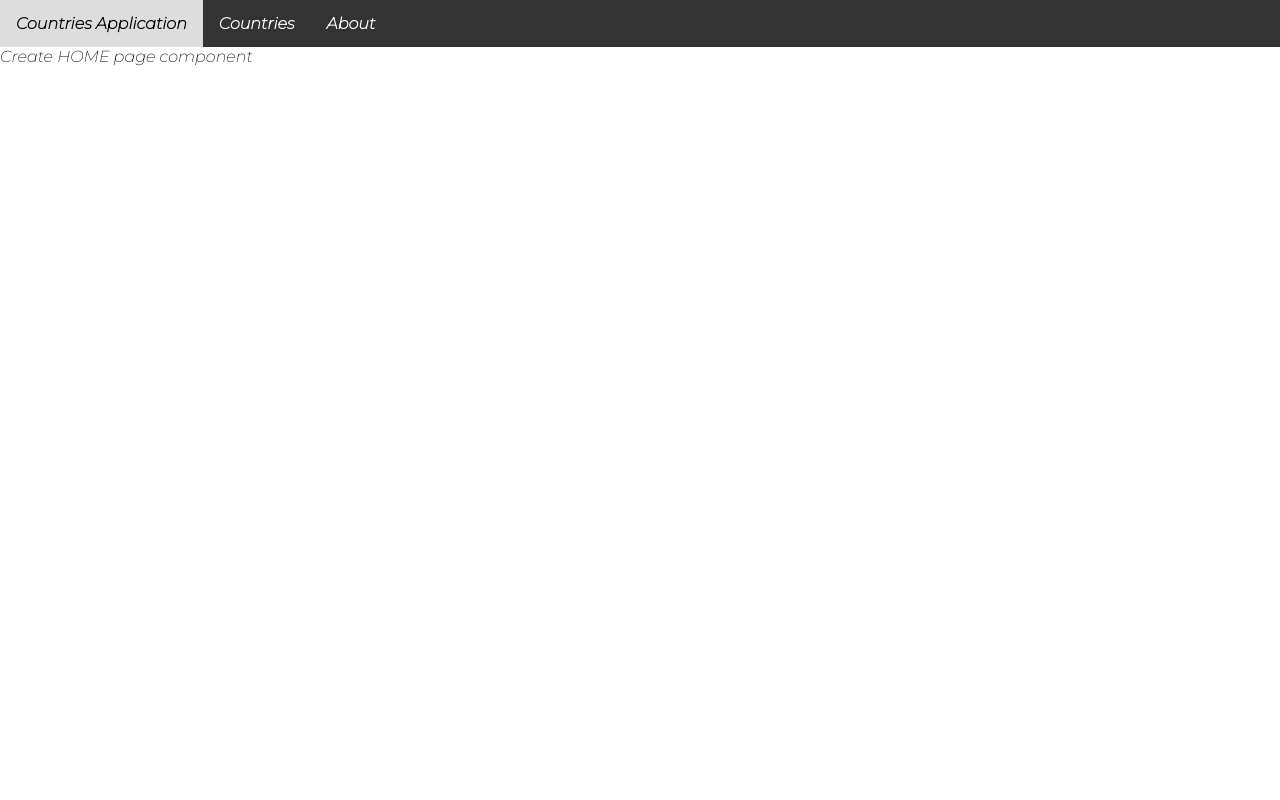
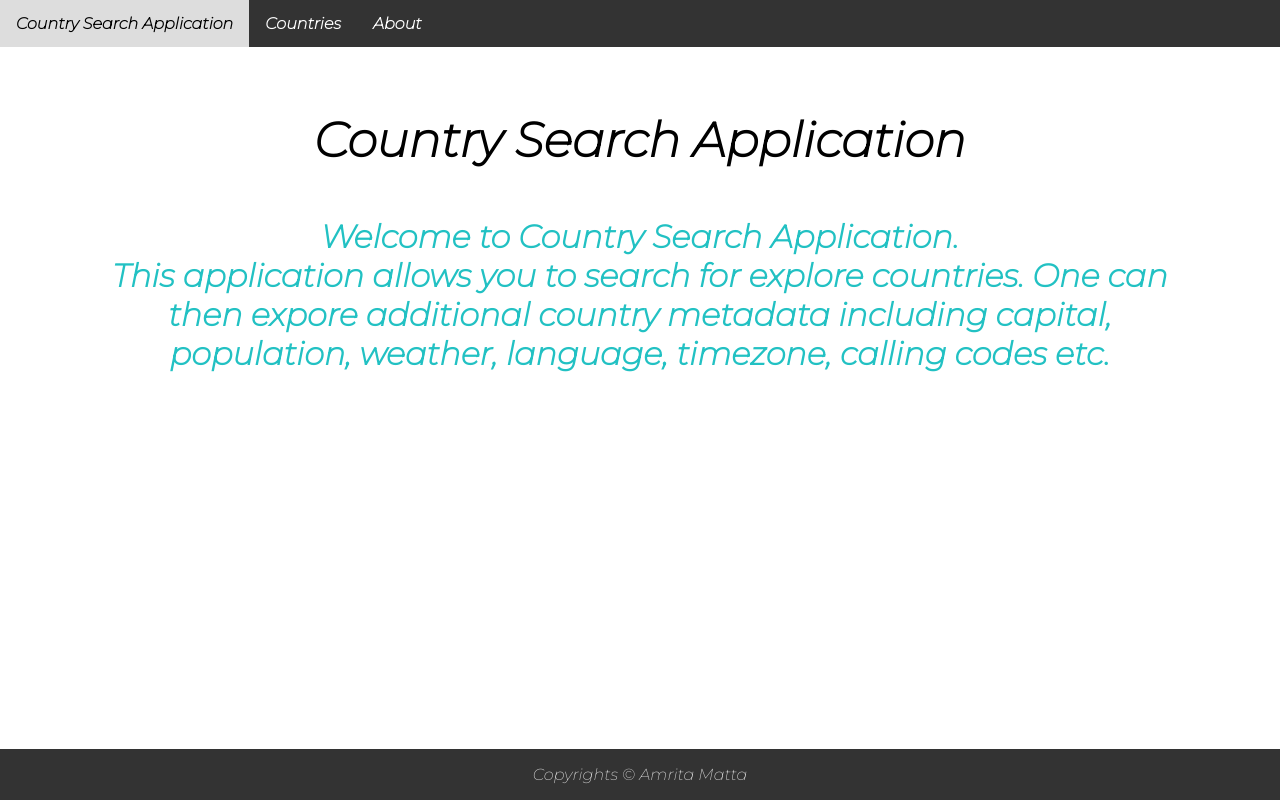
Before and after one commit to a-matta/countries, a React (Create React App) app: page / in a window 1280 px wide. Built offline with nearby package versions, Linux system fonts and the light colour scheme; no server answers.

Commit message:
styled card for country details

```diff
--- /dev/null
+++ b/src/About.js
@@ -0,0 +1,15 @@
+import React from "react";
+
+const About = () => {
+  return (
+    <div className="centered-div-content">
+      <cite>
+        This was done as an assignment for Business College Helsinki. It
+        utilizes ReactJS, React Router, Axios and is written in vanilla
+        JavaScript.
+      </cite>
+    </div>
+  );
+};
+
+export default About;
--- a/src/App.js
+++ b/src/App.js
@@ -4,6 +4,9 @@ import axios from "axios";
 import Header from "./Header";
 
 import { BrowserRouter, Switch, Route } from "react-router-dom";
+import Home from "./Home";
+import About from "./About";
+import Footer from "./Footer";
 
 const App = () => {
   const [data, setData] = useState([]);
@@ -34,10 +37,10 @@ const App = () => {
         <Header />
         <Switch>
           <Route exact path="/">
-            <div>Create HOME page component</div>
+            <Home />
           </Route>
           <Route exact path="/about">
-            <div>Create ABOUT page component</div>
+            <About />
           </Route>
           <Route
             path="/countries"
@@ -50,6 +53,7 @@ const App = () => {
             )}
           />
         </Switch>
+        <Footer />
       </BrowserRouter>
     </div>
   );
--- a/src/CountryDetail.js
+++ b/src/CountryDetail.js
@@ -8,7 +8,7 @@ import axios from "axios";
 const CountryDetail = ({ results }) => {
   let { capital } = useParams();
   let history = useHistory();
-  const [weather, setWeather] = useState([]);
+  const [weather, setWeather] = useState(null);
 
   useEffect(() => {
     axios
@@ -26,10 +26,31 @@ const CountryDetail = ({ results }) => {
   }
 
   return (
-    <div>
-      <div>{capital}</div>
+    <div className="country-detail">
+      <div className="country-detail-content">
+        <h1>{country.name}</h1>
+        {weather && (
           <p>
-        {country.languages.length > 1 ? "Languages: " : "Language: "}
+            The weather in capital <strong>{country.capital}</strong> at the
+            moment is:{weather.main.temp} degrees.
+            <img
+              src={`http://openweathermap.org/img/wn/${weather.weather[0].icon}@2x.png`}
+              alt={weather.weather[0].description}
+              className="weatherImg"
+            />
+            <p>
+              TimeZone:{country.timezones}
+              {country.timezones.map((time) => time.name).join(", ")}
+            </p>
+            <p>Calling Codes:{country.callingCodes}</p>
+            <p>Region:{country.region}</p>
+            <p>Time Zone:{weather.timezone}</p>
+          </p>
+        )}
+        <p>
+          {country.languages.length > 1
+            ? "Languages Spoken: "
+            : "Language Spoken: "}
           {country.languages.map((l) => l.name).join(", ")}
         </p>
         {country.currencies.length > 0 && (
@@ -38,14 +59,11 @@ const CountryDetail = ({ results }) => {
             {country.currencies.map((curr) => curr.name).join(", ")}
           </p>
         )}
-      <p>Population: {easyNumberFormatter.formatNumber(country.population)}</p>;
         <p>
-        TimeZone:{country.timezones}
-        {country.timezones.map((time) => time.name).join(", ")}
+          Population: {easyNumberFormatter.formatNumber(country.population)}
         </p>
-      <p>Calling Codes:{country.callingCodes}</p>
-      <p>Region:{country.region}</p>
-      <p>{JSON.stringify(weather, null, 4)}</p>
+        ;
+      </div>
     </div>
   );
 };
--- a/src/Header.js
+++ b/src/Header.js
@@ -3,7 +3,7 @@ import React from "react";
 const Header = () => {
   return (
     <div className="navbar">
-      <a href="/">Countries Application</a>
+      <a href="/">Country Search Application</a>
       <a href="/countries">Countries</a>
       <a href="/about">About</a>
     </div>
--- a/src/Home.js
+++ b/src/Home.js
@@ -2,9 +2,14 @@ import React from "react";
 
 const Home = () => {
   return (
-    <div>
-      Welcome to Countries application you can search data &amp; metadata for
-      countries,capital,population,weather,language etc
+    <div className="centered-div-content">
+      <h1>Country Search Application</h1>
+      <p>
+        Welcome to <em>Country Search Application</em>.<br />
+        This application allows you to search for explore countries. One can
+        then expore additional country metadata including capital, population,
+        weather, language, timezone, calling codes etc.
+      </p>
     </div>
   );
 };
--- a/src/index.css
+++ b/src/index.css
@@ -29,6 +29,31 @@ input[type="text"] {
   justify-content: center;
 }
 
+.centered-div-content {
+  width: 100%;
+  height: 100%;
+  padding: 3rem;
+  text-align: center;
+}
+.centered-div-content h1 {
+  margin: 1rem;
+  font-size: 3rem;
+}
+
+.centered-div-content p {
+  padding: 2rem;
+  font-size: 2rem;
+  color: #22c1c3;
+  font-weight: bold;
+}
+
+.centered-div-content cite {
+  padding: 2rem;
+  font-size: 2rem;
+  color: #000000;
+  font-weight: bold;
+}
+
 .countries {
   width: 100%;
   display: grid;
@@ -48,6 +73,40 @@ input[type="text"] {
   background-color: #b6d4ff;
   height: 9rem;
   padding: 1rem;
+}
+
+footer {
+  background-color: #333;
+  position: fixed;
+  left: 0;
+  bottom: 0;
+  width: 100%;
+  padding: 1rem;
+  text-align: center;
+  color: #ddd;
+}
+.country-detail {
+  width: 100%;
+  padding: 0.25rem;
+  display: flex;
+  flex-direction: column;
+  align-items: center;
+  border-radius: 5px;
+}
+.country-detail-content {
+  padding: 0.25rem;
+  text-align: center;
+  font-size: 2rem;
+  height: 50%;
+  background: linear-gradient(
+    0deg,
+    rgba(34, 193, 195, 1) 0%,
+    rgba(173, 173, 34, 1) 100%
+  );
+  color: white;
+  text-align: center;
+  align-items: center;
+  justify-content: center;
 }
 
 .country-name {
@@ -73,7 +132,6 @@ input[type="text"] {
 }
 
 header,
-footer,
 main {
   padding: 2rem;
   text-align: center;
```
Lines whose indentation alone changed are shown as unchanged.
